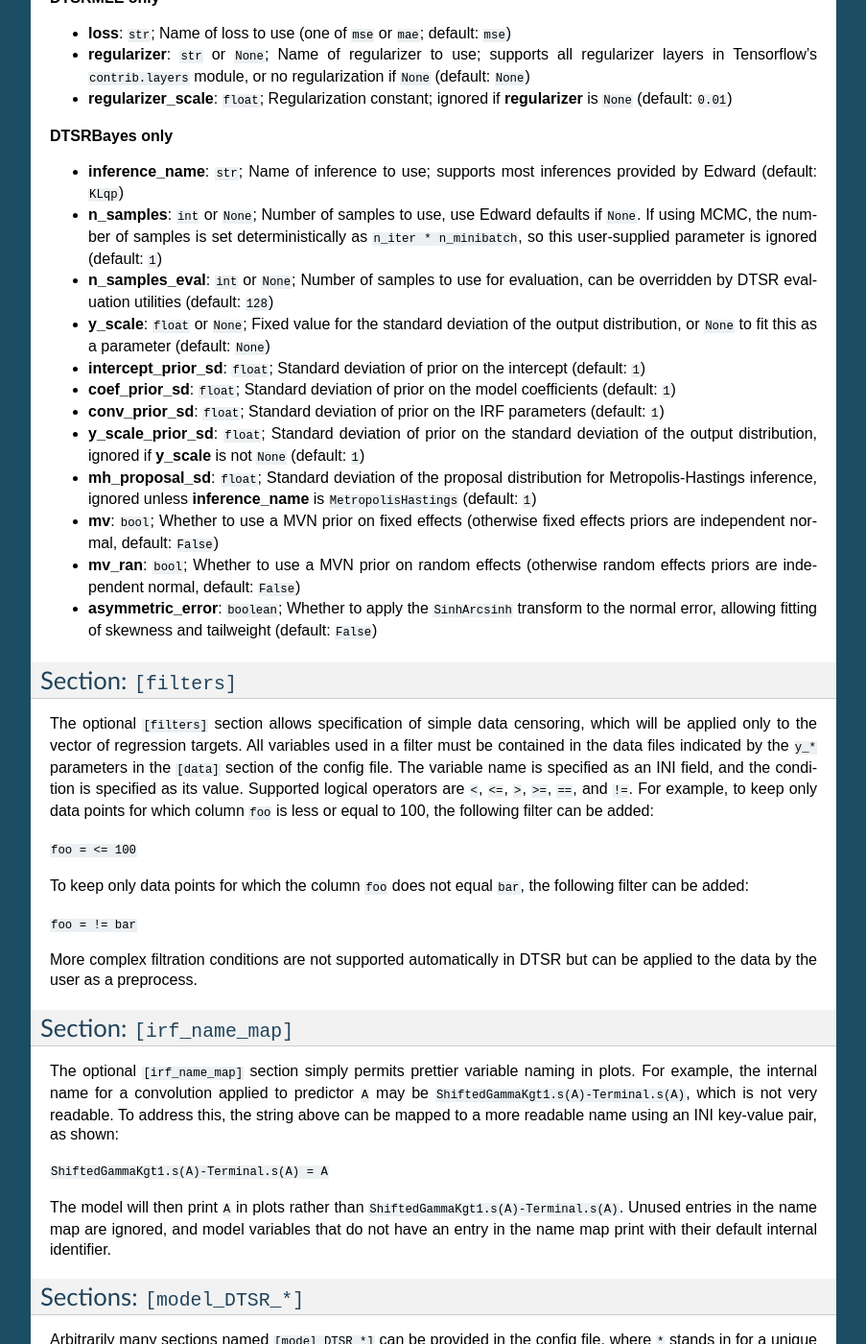
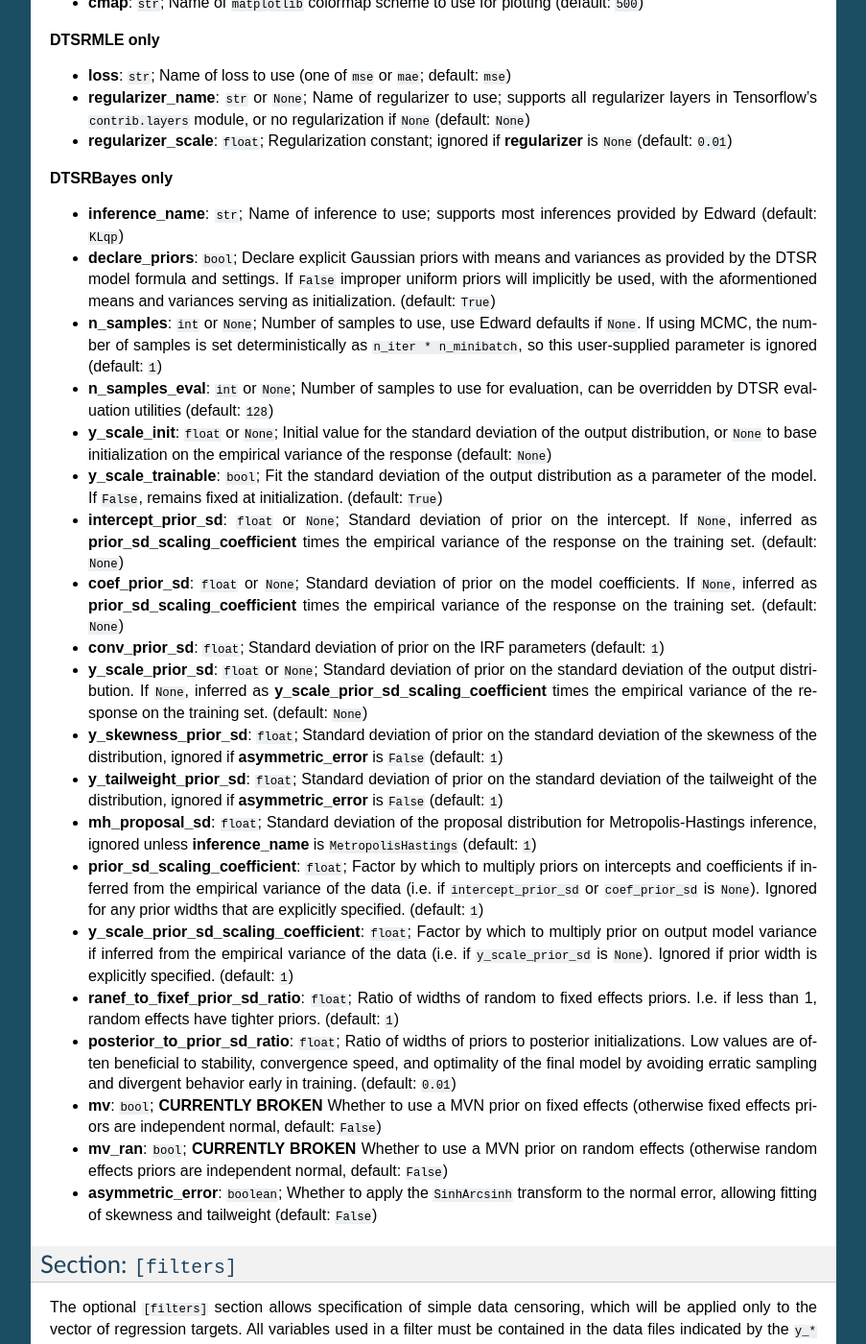
Before and after one commit to coryshain/cdr, a Sphinx documentation site: the page built from docs/source/config.rst, in a window 1280 px wide and 1400 px high, scrolled down 2466 px. Shown: the whole window at 96% size, without its empty margins (198-1101 px from the left). Built offline with Sphinx 7.4.7, drawn with Linux system fonts in a browser that asks for light colours; some of the changed text lies outside the part shown.

Commit message:
updates to docs

```diff
--- a/docs/source/config.rst
+++ b/docs/source/config.rst
@@ -60,22 +60,30 @@
 
 
 
-Section: ``[settings]``
------------------------
-
-The ``[settings]`` section supports the following fields:
-
-**Both DTSRMLE and DTSRBayes**
+Section: ``[global_settings]``
+------------------------------
+The ``[global_settings]`` section supports the following field:
 
 - **outdir**: ``str``; Path to output directory where checkpoints, plots, and Tensorboard logs should be saved (default: ``./dtsr_model/``).
   If it does not exist, this directory will be created.
   At runtime, the ``train`` utility will copy the config file to this directory as ``config.ini``, serving as a record of the settings used to generate the analysis.
+
+
+
+
+
+Section: ``[dtsr_settings]``
+----------------------------
+
+The ``[dtsr_settings]`` section supports the following fields:
+
+**Both DTSRMLE and DTSRBayes**
+
 - **network_type**: ``str``; Type of inference to use (one of ``bayes`` or ``mle``, default: ``bayes``)
-- **history_length**: ``int`` or ``None``; Maximum number of preceding timepoints to use from the history (if ``None``, no clipping; default: ``128``)
-- **low_memory**: ``bool``; Whether to use the low memory setting for deconvolution (temporarily discontinued, only ``False`` is supported)
-- **init_sd**: ``float``; Standard deviation of parameter initialization distribution (default: ``0.1``)
+- **history_length**: ``int`` Maximum number of preceding timepoints to use from the history (default: ``128``)
+- **init_sd**: ``float``; Standard deviation of parameter initialization distribution (default: ``0.01``)
 - **ema_decay**: ``str``; Decay rate to use in the exponential moving average of parameters, used for prediction (default: ``0.999``)
-- **optim**: ``str``; Name of optimizer to use, one of the following (default: ``Adam``)
+- **optim_name**: ``str``; Name of optimizer to use, one of the following (default: ``Nadam``)
 
   - ``SGD``
   - ``Momentum``
@@ -100,7 +108,7 @@
 - **n_interp**: ``int``; Number of interpolation points to use for approximate deconvolution, only used if the model formula flags at least one input as continuous (see :ref:`formula`, default: ``64``)
 - **float_type**: ``str``; Type of floating point representation to use (default: ``float32``)
 - **int_type**: ``str``; Type of integer representation to use (default: ``int32``)
-- ``use_gpu_if_available``; ``bool``; Whether to use GPU if available (default: ``True``)
+- **use_gpu_if_available**; ``bool``; Whether to use GPU if available (default: ``True``)
 - **log_freq**: ``int``; Frequency (in epochs) with which to write Tensorboard logs during training (default: ``1``)
 - **pc**: ``bool``; Whether to use principle components regression (experimental; default: ``False``)
 - **save_freq**: ``int``; Frequency (in epochs) with which to save model checkpoints and plots during training (default: ``1``)
@@ -114,22 +122,30 @@
 **DTSRMLE only**
 
 - **loss**: ``str``; Name of loss to use (one of ``mse`` or ``mae``; default: ``mse``)
-- **regularizer**: ``str`` or ``None``; Name of regularizer to use; supports all regularizer layers in Tensorflow's ``contrib.layers`` module, or no regularization if ``None`` (default: ``None``)
+- **regularizer_name**: ``str`` or ``None``; Name of regularizer to use; supports all regularizer layers in Tensorflow's ``contrib.layers`` module, or no regularization if ``None`` (default: ``None``)
 - **regularizer_scale**: ``float``; Regularization constant; ignored if **regularizer** is ``None`` (default: ``0.01``)
 
 **DTSRBayes only**
 
 - **inference_name**: ``str``; Name of inference to use; supports most inferences provided by Edward (default: ``KLqp``)
+- **declare_priors**: ``bool``; Declare explicit Gaussian priors with means and variances as provided by the DTSR model formula and settings. If ``False`` improper uniform priors will implicitly be used, with the aformentioned means and variances serving as initialization. (default: ``True``)
 - **n_samples**: ``int`` or ``None``; Number of samples to use, use Edward defaults if ``None``. If using MCMC, the number of samples is set deterministically as ``n_iter * n_minibatch``, so this user-supplied parameter is ignored (default: ``1``)
 - **n_samples_eval**: ``int`` or ``None``; Number of samples to use for evaluation, can be overridden by DTSR evaluation utilities (default: ``128``)
-- **y_scale**: ``float`` or ``None``; Fixed value for the standard deviation of the output distribution, or ``None`` to fit this as a parameter (default: ``None``)
-- **intercept_prior_sd**: ``float``; Standard deviation of prior on the intercept (default: ``1``)
-- **coef_prior_sd**: ``float``; Standard deviation of prior on the model coefficients (default: ``1``)
+- **y_scale_init**: ``float`` or ``None``; Initial value for the standard deviation of the output distribution, or ``None`` to base initialization on the empirical variance of the response (default: ``None``)
+- **y_scale_trainable**: ``bool``; Fit the standard deviation of the output distribution as a parameter of the model. If ``False``, remains fixed at initialization. (default: ``True``)
+- **intercept_prior_sd**: ``float`` or ``None``; Standard deviation of prior on the intercept. If ``None``, inferred as **prior_sd_scaling_coefficient** times the empirical variance of the response on the training set. (default: ``None``)
+- **coef_prior_sd**: ``float`` or ``None``; Standard deviation of prior on the model coefficients. If ``None``, inferred as **prior_sd_scaling_coefficient** times the empirical variance of the response on the training set. (default: ``None``)
 - **conv_prior_sd**: ``float``; Standard deviation of prior on the IRF parameters (default: ``1``)
-- **y_scale_prior_sd**: ``float``; Standard deviation of prior on the standard deviation of the output distribution, ignored if **y_scale** is not ``None`` (default: ``1``)
+- **y_scale_prior_sd**: ``float`` or ``None``; Standard deviation of prior on the standard deviation of the output distribution. If ``None``, inferred as **y_scale_prior_sd_scaling_coefficient** times the empirical variance of the response on the training set. (default: ``None``)
+- **y_skewness_prior_sd**: ``float``; Standard deviation of prior on the standard deviation of the skewness of the distribution, ignored if **asymmetric_error** is ``False`` (default: ``1``)
+- **y_tailweight_prior_sd**: ``float``; Standard deviation of prior on the standard deviation of the tailweight of the distribution, ignored if **asymmetric_error** is ``False`` (default: ``1``)
 - **mh_proposal_sd**: ``float``; Standard deviation of the proposal distribution for Metropolis-Hastings inference, ignored unless **inference_name** is ``MetropolisHastings`` (default: ``1``)
-- **mv**: ``bool``; Whether to use a MVN prior on fixed effects (otherwise fixed effects priors are independent normal, default: ``False``)
-- **mv_ran**: ``bool``; Whether to use a MVN prior on random effects (otherwise random effects priors are independent normal, default: ``False``)
+- **prior_sd_scaling_coefficient**: ``float``; Factor by which to multiply priors on intercepts and coefficients if inferred from the empirical variance of the data (i.e. if ``intercept_prior_sd`` or ``coef_prior_sd`` is ``None``). Ignored for any prior widths that are explicitly specified. (default: ``1``)
+- **y_scale_prior_sd_scaling_coefficient**: ``float``; Factor by which to multiply prior on output model variance if inferred from the empirical variance of the data (i.e. if ``y_scale_prior_sd`` is ``None``). Ignored if prior width is explicitly specified. (default: ``1``)
+- **ranef_to_fixef_prior_sd_ratio**: ``float``; Ratio of widths of random to fixed effects priors. I.e. if less than 1, random effects have tighter priors. (default: ``1``)
+- **posterior_to_prior_sd_ratio**: ``float``; Ratio of widths of priors to posterior initializations. Low values are often beneficial to stability, convergence speed, and optimality of the final model by avoiding erratic sampling and divergent behavior early in training. (default: ``0.01``)
+- **mv**: ``bool``; **CURRENTLY BROKEN** Whether to use a MVN prior on fixed effects (otherwise fixed effects priors are independent normal, default: ``False``)
+- **mv_ran**: ``bool``; **CURRENTLY BROKEN** Whether to use a MVN prior on random effects (otherwise random effects priors are independent normal, default: ``False``)
 - **asymmetric_error**: ``boolean``; Whether to apply the ``SinhArcsinh`` transform to the normal error, allowing fitting of skewness and tailweight (default: ``False``)
 
 
--- a/docs/source/dtsrmle.rst
+++ b/docs/source/dtsrmle.rst
@@ -3,7 +3,7 @@
 Maximum Likelihood (MLE) DTSR
 =============================
 
-.. autoclass:: dtsr.dtsr.DTSRMLE
+.. automodule:: dtsr.dtsr
     :members:
     :inherited-members:
     :show-inheritance:
--- a/docs/source/getting_started.rst
+++ b/docs/source/getting_started.rst
@@ -25,14 +25,15 @@
 
 ``python -m dtsr.bin.train foo.ini``
 
-The config file must at minimum contain the sections ``[data]`` (with pointers to training/evaluation data) and ``[settings]`` (with arguments used to construct the model).
+The config file must at minimum contain the sections ``[data]`` (with pointers to training/evaluation data), ``[global_settings]`` (with the location of the output directory) and ``[dtsr_settings]`` (with arguments used to construct the model).
 In addition, the config file should contain at least one model section, consisting of the prefix ``model_DTSR_`` followed by a custom name for the model.
 For example, to define a DTSR model called ``readingtimes``, use the section heading ``[model_DTSR_readingtimes]``.
 The identifier ``DTSR_readingtimes`` will then be used by a number of utilities to designate this model
 (the reason ``DTSR`` must be included in the prefix is that this repository distributes with unofficial support for running LM, LME, and GAM models from the same interface).
 The data and settings configurations will be shared between all models defined a single config file.
-Each model section heading should contain a single field: ``formula``.
+Each model section heading should contain at least the field ``formula``.
 The value provided to ``formula`` must be a valid DTSR model string.
+Additional fields may be provided to override inherited DTSR settings on a model-specific basis.
 To run experiments with different data and/or settings, multiple config files must be created.
 
 For more details on the available configuration parameters, see :ref:`config`.
```
Also changed, not shown: 1 other file.
